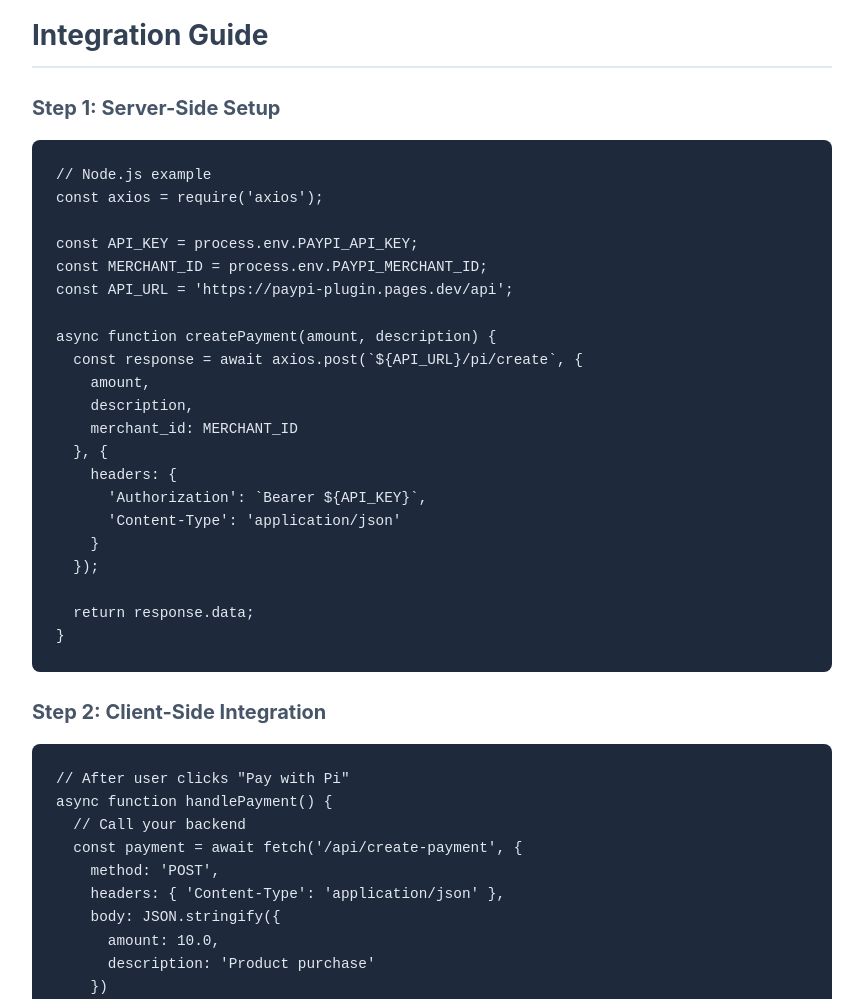
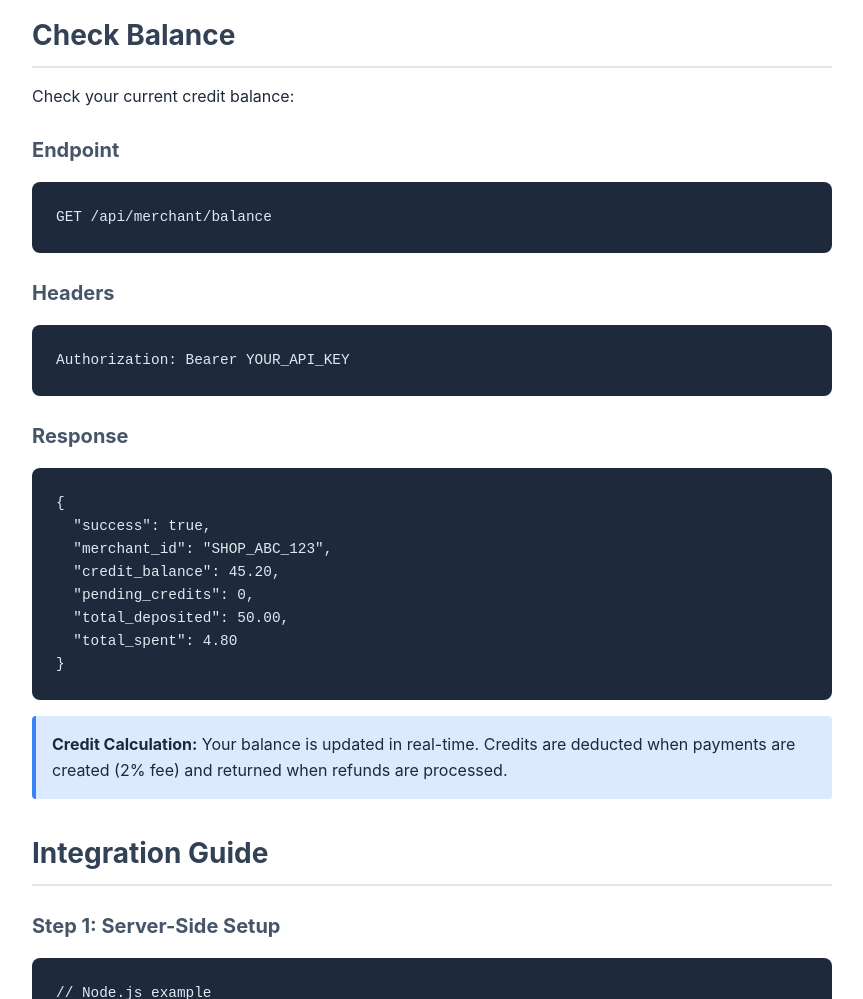
Before and after one commit to yyk-hub/paypi-plugin, a website: page public/docs.html in a window 1280 px wide. Shown: the part 4360-5359 px from the top of the page, without its empty margins (338-1201 px from the left). Drawn offline with Linux system fonts and the light colour scheme.

Commit message:
Add Check BAlance section

```diff
--- a/public/docs.html
+++ b/public/docs.html
@@ -329,6 +329,29 @@ Authorization: Bearer YOUR_API_KEY
       <strong>Partial Refunds:</strong> You can refund any amount up to the remaining balance. Multiple partial refunds are supported.
     </div>
 
+    <h2 id="check-balance">Check Balance</h2>
+    <p>Check your current credit balance:</p>
+
+    <h3>Endpoint</h3>
+    <pre><code>GET /api/merchant/balance</code></pre>
+
+    <h3>Headers</h3>
+    <pre><code>Authorization: Bearer YOUR_API_KEY</code></pre>
+
+    <h3>Response</h3>
+    <pre><code>{
+  "success": true,
+  "merchant_id": "SHOP_ABC_123",
+  "credit_balance": 45.20,
+  "pending_credits": 0,
+  "total_deposited": 50.00,
+  "total_spent": 4.80
+}</code></pre>
+
+    <div class="note">
+      <strong>Credit Calculation:</strong> Your balance is updated in real-time. Credits are deducted when payments are created (2% fee) and returned when refunds are processed.
+    </div>
+
     <h2 id="integration">Integration Guide</h2>
 
     <h3>Step 1: Server-Side Setup</h3>
```
